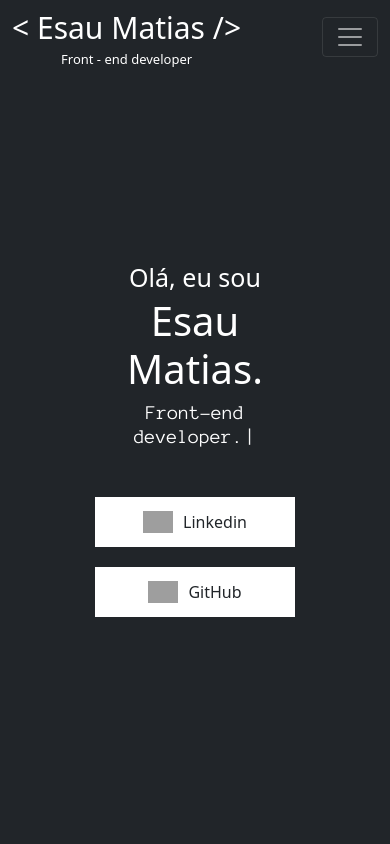
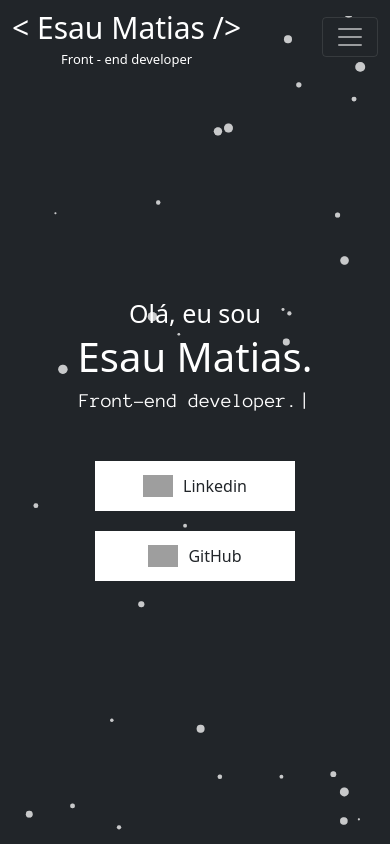
Before and after one commit to esaumatias/portfolio, a React (Create React App) app: page / in a window 390 px wide. Shown: the top 844 px of the page. Built offline with nearby package versions, Linux system fonts and the light colour scheme; grey boxes are pictures that could not be loaded.

Commit message:
feat: (footer) - implementa seção footer

```diff
--- a/package.json
+++ b/package.json
@@ -11,6 +11,8 @@
     "react-bootstrap": "^2.1.2",
     "react-dom": "^17.0.2",
     "react-scripts": "5.0.0",
+    "react-tsparticles": "^1.41.5",
+    "scrollreveal": "^4.0.9",
     "web-vitals": "^2.1.4"
   },
   "scripts": {
--- a/public/index.html
+++ b/public/index.html
@@ -4,6 +4,8 @@
     <meta charset="utf-8" />
     <link rel="icon" href="%PUBLIC_URL%/favicon.ico" />
     <link rel="stylesheet" href="https://cdnjs.cloudflare.com/ajax/libs/font-awesome/5.15.3/css/all.min.css" integrity="sha512-iBBXm8fW90+nuLcSKlbmrPcLa0OT92xO1BIsZ+ywDWZCvqsWgccV3gFoRBv0z+8dLJgyAHIhR35VZc2oM/gI1w==" crossorigin="anonymous" referrerpolicy="no-referrer" />
+    <script src="https://unpkg.com/scrollreveal@4.0.0/dist/scrollreveal.min.js"></script>
+    <script src="https://cdn.rawgit.com/progers/pathseg/master/pathseg.js"></script>
     <meta name="viewport" content="width=device-width, initial-scale=1" />
     <meta name="theme-color" content="#000000" />
     <meta
@@ -25,7 +27,7 @@
       work correctly both with client-side routing and a non-root public URL.
       Learn how to configure a non-root public URL by running `npm run build`.
     -->
-    <title>React App</title>
+    <title>Esau Matias</title>
   </head>
   <body>
     <noscript>You need to enable JavaScript to run this app.</noscript>
--- /dev/null
+++ b/src/Componentes/Footer/Footer.css
@@ -0,0 +1,15 @@
+
+.footer .containerFooter {
+  display: flex;
+  align-items: center;
+  justify-content: space-between;
+  text-align: center;
+  padding: 30px;
+}
+
+@media (max-width: 430px) {
+  .footer .containerFooter .containersoci {
+    display: flex;
+    width: 20px;
+  }
+}
--- /dev/null
+++ b/src/Componentes/Footer/Footer.js
@@ -0,0 +1,29 @@
+import React, { useContext} from 'react';
+import {Row, Container, Col}  from 'react-bootstrap';
+import AppContext from '../../Context/AppContext';
+
+import './Footer.css';
+
+function Footer() {
+  const { lightMode } = useContext(AppContext);
+  return (
+    <section className={lightMode ? 'modeLight' : 'darkMode'}>
+      <Container className="footer">
+        <Row className="containerFooter">
+          <Col>© 2022 Esau Matias</Col>
+          <Col>
+            <div class="socials">
+              <ul class="social-icons containersoci">
+                <li><a class={lightMode ? "linkedin light" : "linkedin dark"} href="https://www.linkedin.com/in/esau-freire-matias/" target="noopener"><i class="fab fa-linkedin"></i></a></li>
+                <li><a class={lightMode ? "github light" : "github dark"} href="https://github.com/esaumatias" target="noopener"><i class="fab fa-github"></i></a></li>
+                <li><a class={lightMode ? "instagram light" : "instagram dark"} href="https://www.instagram.com/esau_matias/" target="noopener"><i class="fab fa-instagram" target="noopener"></i></a></li>
+              </ul>
+            </div>
+          </Col>
+        </Row>
+      </Container>
+    </section>
+  )
+}
+
+export default Footer;
--- a/src/Componentes/Header/Header.css
+++ b/src/Componentes/Header/Header.css
@@ -3,7 +3,7 @@
   top: 0;
   right: 0;
   left: 0;
-  z-index: 1;
+  z-index: 5;
 }
 
 .darkHeader {
--- a/src/Pages/Home/Home.css
+++ b/src/Pages/Home/Home.css
@@ -26,7 +26,7 @@
 }
 
 .containerLefth {
-  width: 30%;
+  width: 40%;
 }
 
 .containerLefth p{
@@ -122,7 +122,7 @@
   display: flex;
   align-items: center;
   justify-content: center;
-  background-color: rgb(33, 37, 41);
+  background-color: #212529;
   width: 2px;
   height: 50px;
 }
@@ -157,7 +157,7 @@
     display: none;
   }
   .containerLefth {
-    width: 80%;
+    width: 100%;
     text-align: center;
   }
 
--- a/src/Pages/Home/Home.js
+++ b/src/Pages/Home/Home.js
@@ -2,15 +2,27 @@ import React, {useContext, useEffect} from 'react';
 import imageHome from '../../Images/devArt.svg';
 import AppContext from '../../Context/AppContext';
 import {Image, Container, Stack}  from 'react-bootstrap';
+import Particles from "react-tsparticles";
 import Header from '../../Componentes/Header/Header';
 import Conhecimentos from '../../Componentes/Conhecimentos/Conhecimentos';
 import Portfolio from '../../Componentes/Portfolio/Portfolio';
 import Contato from '../../Componentes/Contato/Contato';
+import Footer from '../../Componentes/Footer/Footer';
 
 import './Home.css';
 
 function Home() {
   const { lightMode } = useContext(AppContext);
+  const color = lightMode ? '#212529' : '#ffffff';
+  const particlesInit = (main) => {
+    console.log(main);
+
+    // you can initialize the tsParticles instance (main) here, adding custom shapes or presets
+  };
+
+  const particlesLoaded = (container) => {
+    console.log(container);
+  };
 
   useEffect(() => {
     function typeWrite(elemento){
@@ -31,6 +43,84 @@ function Home() {
   return (
     <span id="home">
       <Header />
+      <Particles
+      id="tsparticles"
+      init={particlesInit}
+      loaded={particlesLoaded}
+      options={{
+        fpsLimit: 500,
+        interactivity: {
+          events: {
+            onClick: {
+              enable: true,
+              mode: "push",
+            },
+            onHover: {
+              enable: true,
+              mode: "repulse",
+            },
+            resize: true,
+          },
+          modes: {
+            bubble: {
+              distance: 400,
+              duration: 2,
+              opacity: 0.8,
+              size: 40,
+            },
+            push: {
+              quantity: 4,
+            },
+            repulse: {
+              distance: 200,
+              duration: 0.4,
+            },
+          },
+        },
+        particles: {
+          color: {
+            value: color,
+          },
+          // links: {
+          //   color: color,
+          //   distance: 150,
+          //   enable: true,
+          //   opacity: 0.5,
+          //   width: 1,
+          // },
+          collisions: {
+            enable: true,
+          },
+          move: {
+            direction: "none",
+            enable: true,
+            outMode: "bounce",
+            random: false,
+            speed: 2,
+            straight: false,
+          },
+          number: {
+            density: {
+              enable: true,
+              area: 800,
+            },
+            value: 80,
+          },
+          opacity: {
+            value: 0.5,
+          },
+          shape: {
+            type: "circle",
+          },
+          size: {
+            random: true,
+            value: 5,
+          },
+        },
+        detectRetina: true,
+      }}
+    />
+
       <section className={lightMode ? 'modeLight containerHome' : 'darkMode containerHome'}>
       <Container fluid="md" className="containerPrincipal">
         <Stack className="containerTextPrincipal" direction="horizontal" gap={2}>
@@ -69,6 +159,8 @@ function Home() {
     <Portfolio />
 
     <Contato />
+
+    <Footer />
     </span>
   )
 }
```
Also changed, not shown: 2 other files (tests, documents, lock files or other folders).
